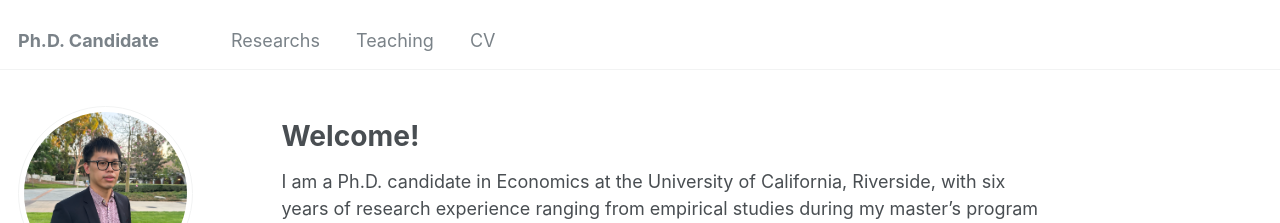
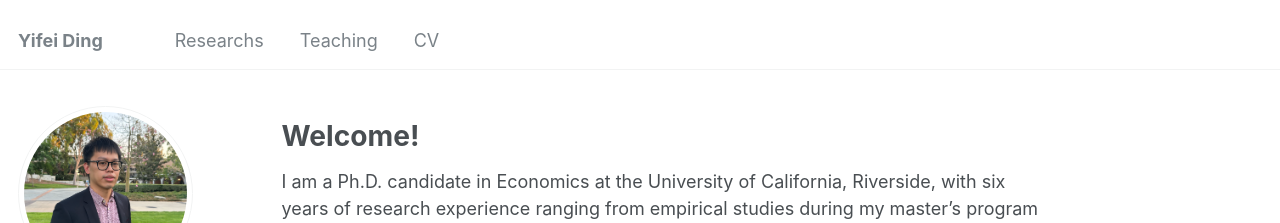
Before and after one commit to YifeiDing-UCR/YifeiDing-UCR.github.io, a Jekyll site: the page built from _pages/about.md, in a window 1280 px wide. Shown: the top 223 px of the page. Built offline with Jekyll 4.4.1, drawn with Linux system fonts in a browser that asks for light colours.

Commit message:
Update _config.yml

```diff
--- a/_config.yml
+++ b/_config.yml
@@ -8,7 +8,7 @@
 
 # Basic Site Settings
 locale                   : "en-US"
-title                    : "Ph.D. Candidate"
+title                    : "Yifei Ding"
 title_separator          : "-"
 name                     : &name "Yifei Ding"
 description              : &description "personal description"
```
